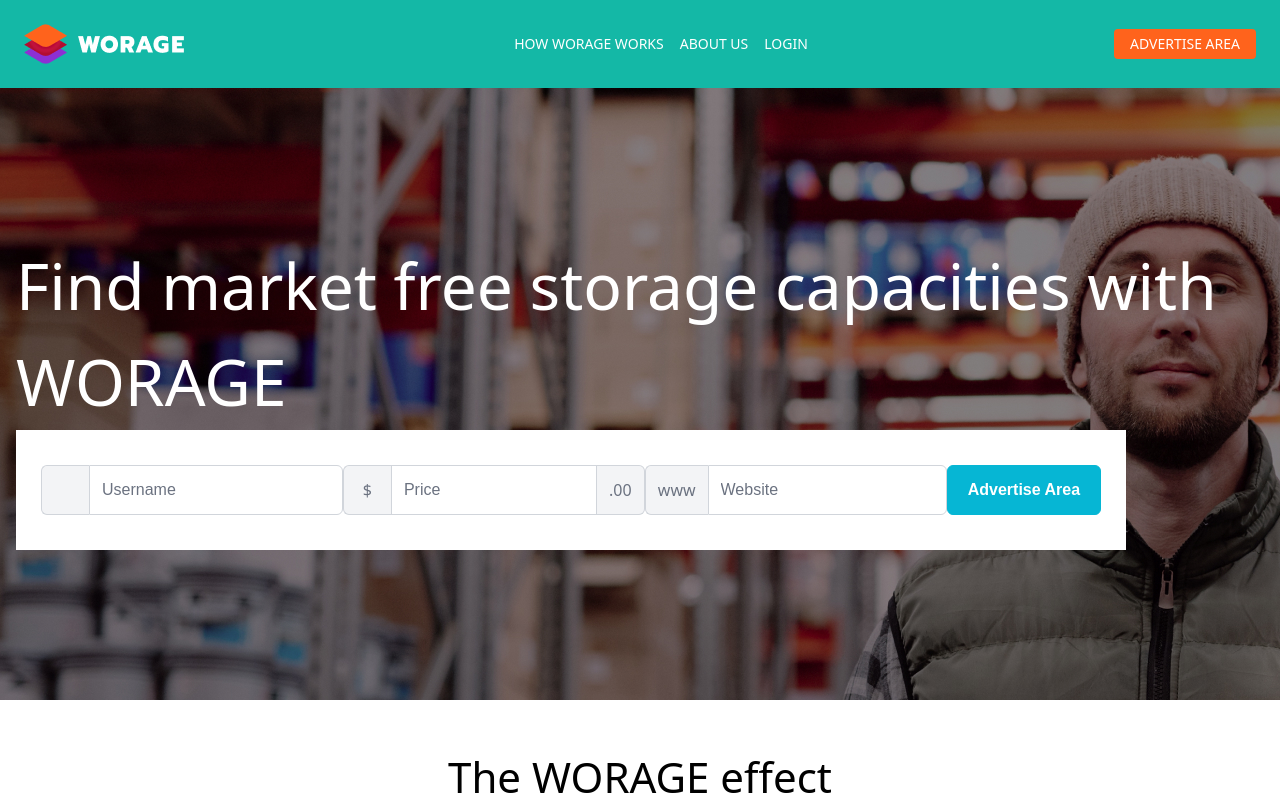
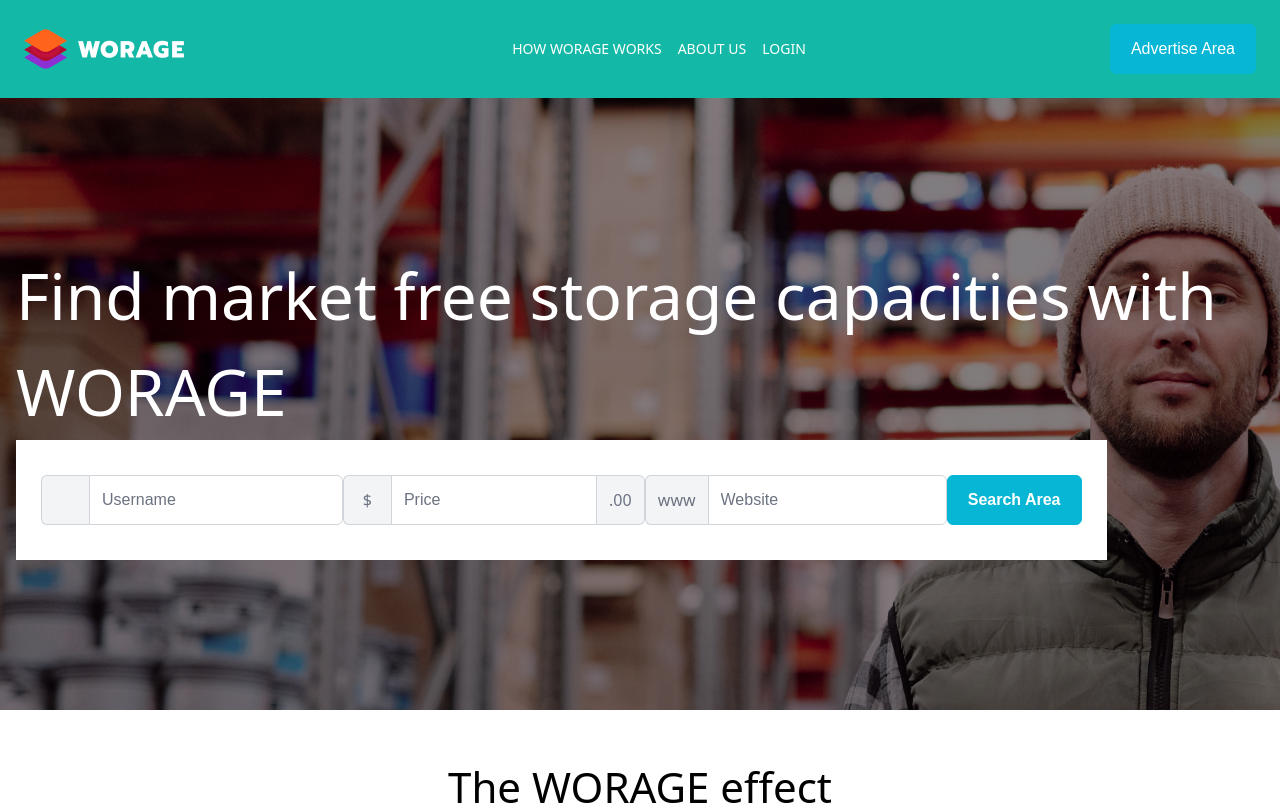
Before and after one commit to larsandrelarsen/PrimeReactTest, a React (Create React App) app: page / in a window 1280 px wide. Shown: the top 805 px of the page. Built offline with nearby package versions, Linux system fonts and the light colour scheme; a web font is replaced by a local one.

Commit message:
text anpassen

```diff
--- a/src/component/nav/TopNav.tsx
+++ b/src/component/nav/TopNav.tsx
@@ -1,4 +1,6 @@
 import React from 'react';
+import { Button } from 'primereact/button';
+import { Ripple } from 'primereact/ripple';
 
 function TopNav() {
   return (
@@ -26,8 +28,10 @@
           </a>
         </div>
         <div>
-          <a href="#"
-             className="bg-orange-900 uppercase inline-block text-sm px-4 py-2 leading-none rounded text-white hover:border-transparent hover:text-teal-500 hover:bg-white mt-4 lg:mt-0">Advertise Area</a>
+          <Button>
+            Advertise Area
+            <Ripple />
+          </Button>
         </div>
       </div>
     </nav>
--- a/src/component/search/SearchBarArea.tsx
+++ b/src/component/search/SearchBarArea.tsx
@@ -26,7 +26,7 @@
       </div>
 
       <div className="flex">
-        <Button label="Advertise Area">
+        <Button label="Search Area">
           <Ripple />
         </Button>
       </div>
```
